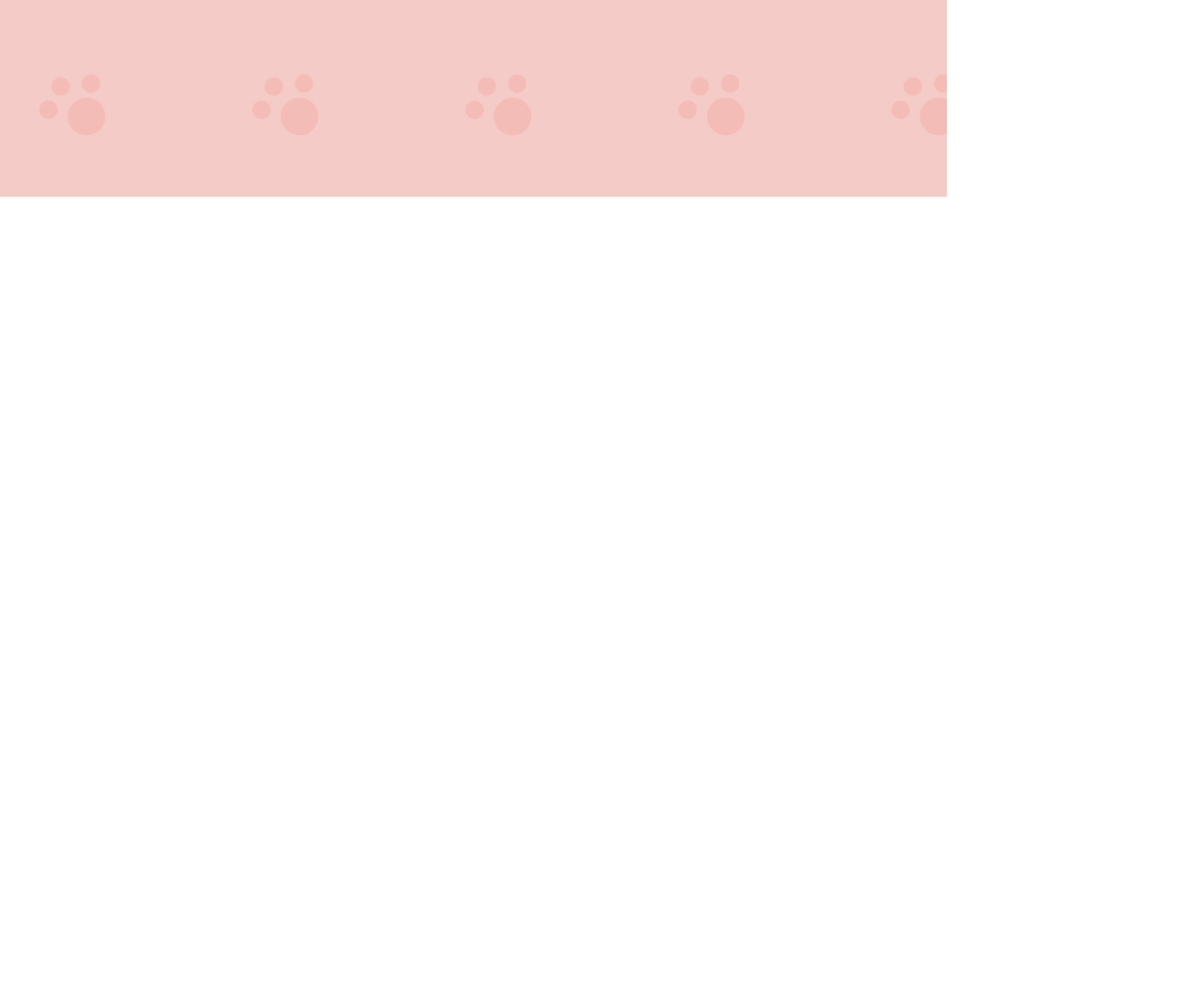
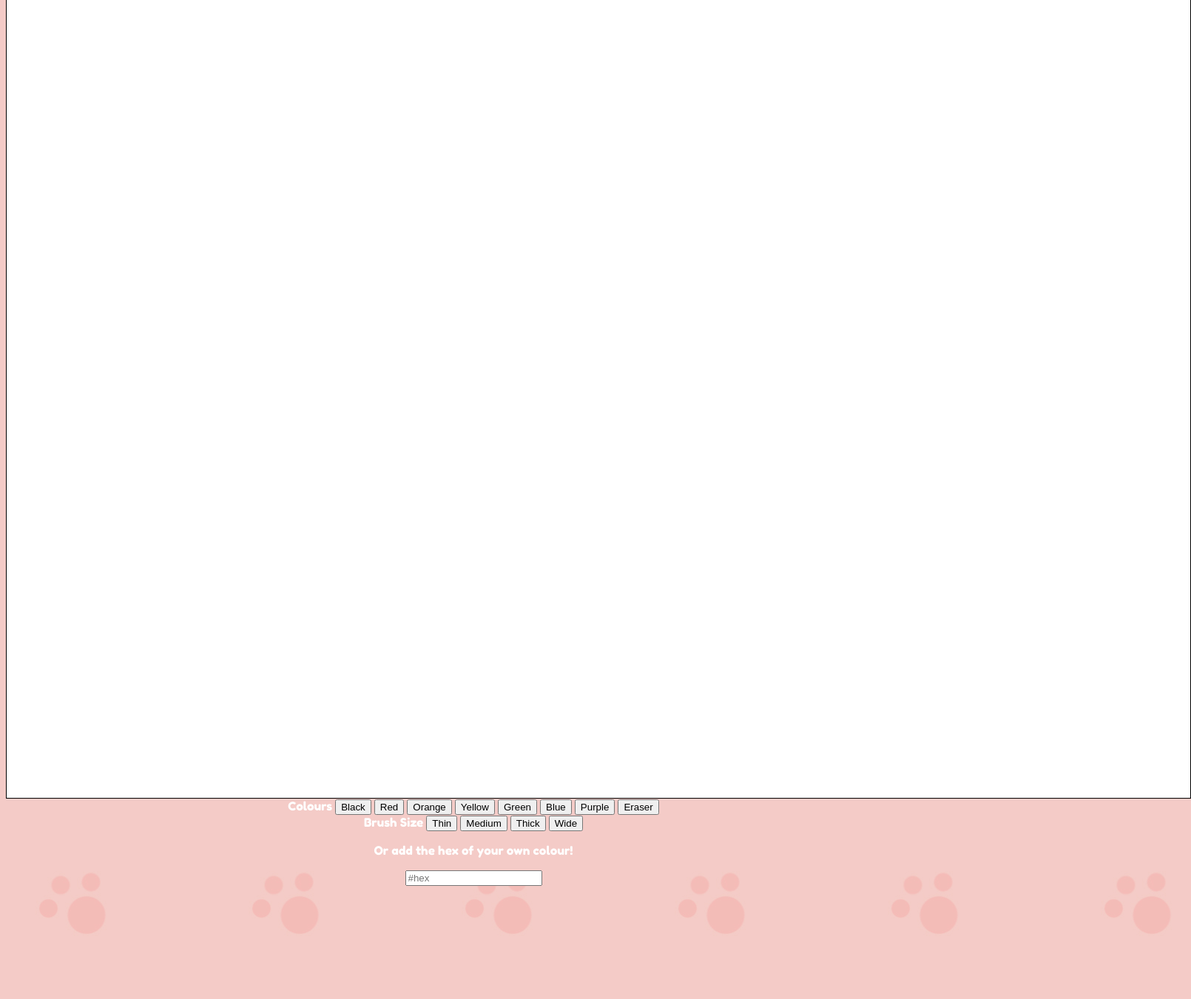
Before and after one commit to xenoastra/Catnip, a plain HTML site: page catdrawingpad.html in a window 1280 px wide. Shown: the part 534-1885 px from the top of the page at 74% size, 1610 px wide, since content can reach past the window. Before the commit the page ends 800 px from the top, so only its background shows below. Drawn offline with Linux system fonts and the light colour scheme.

Commit message:
changed canvas size, centered input

```diff
--- a/catdrawingpad.html
+++ b/catdrawingpad.html
@@ -27,7 +27,7 @@
     </div>
 
 <div id="sketch">
-  <canvas id="paint"></canvas>
+  <canvas id="paint" width="1600" height="1550"></canvas>
 </div>
 
 <div id="settings"> Colours
@@ -49,8 +49,10 @@
   <button onclick="getSize('20');">Wide</button>
 </div>
 <p> Or add the hex of your own colour! </p>
+<div class="code">
   <input id="hex" placeholder="#hex"></input>
-  <canvas id="draw"></canvas>
+</div>
+<canvas id="draw"></canvas>
 
 
 </body>
--- a/script.js
+++ b/script.js
@@ -73,7 +73,7 @@ canvas.width = 600;
 canvas.height = 550;
 // resize canvas when window is resized
 function resize() {
- ctx.canvas.width = window.innerWidth;
+  ctx.canvas.width = window.innerWidth;
   ctx.canvas.height = window.innerHeight;
 }
 
--- a/style.css
+++ b/style.css
@@ -287,9 +287,14 @@ input[type=submit]:hover {
 
 
 #paint{
+    top: 10%;
     border: 1px solid black ;
     margin-left: auto;
     margin-right: auto;
     display: block;
     background : white
 }
+
+.code{
+    text-align: center;
+}
```
